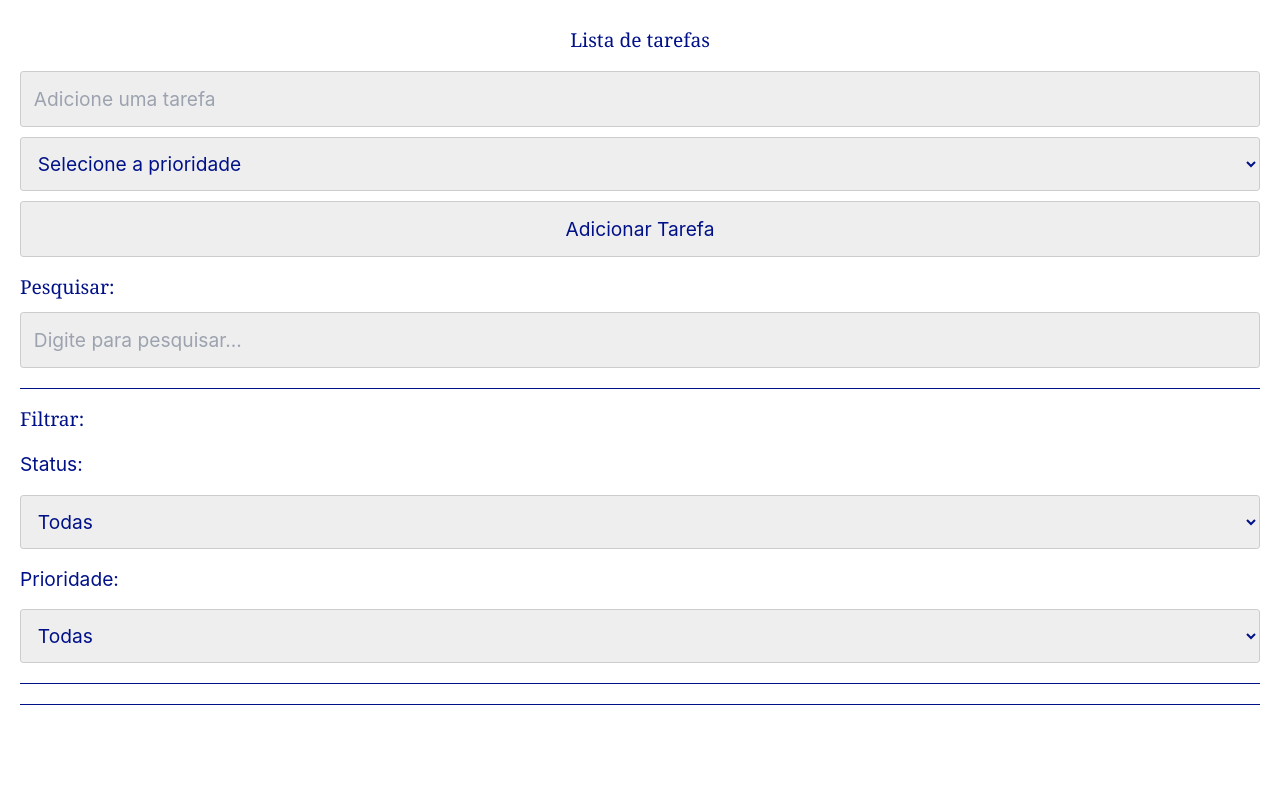
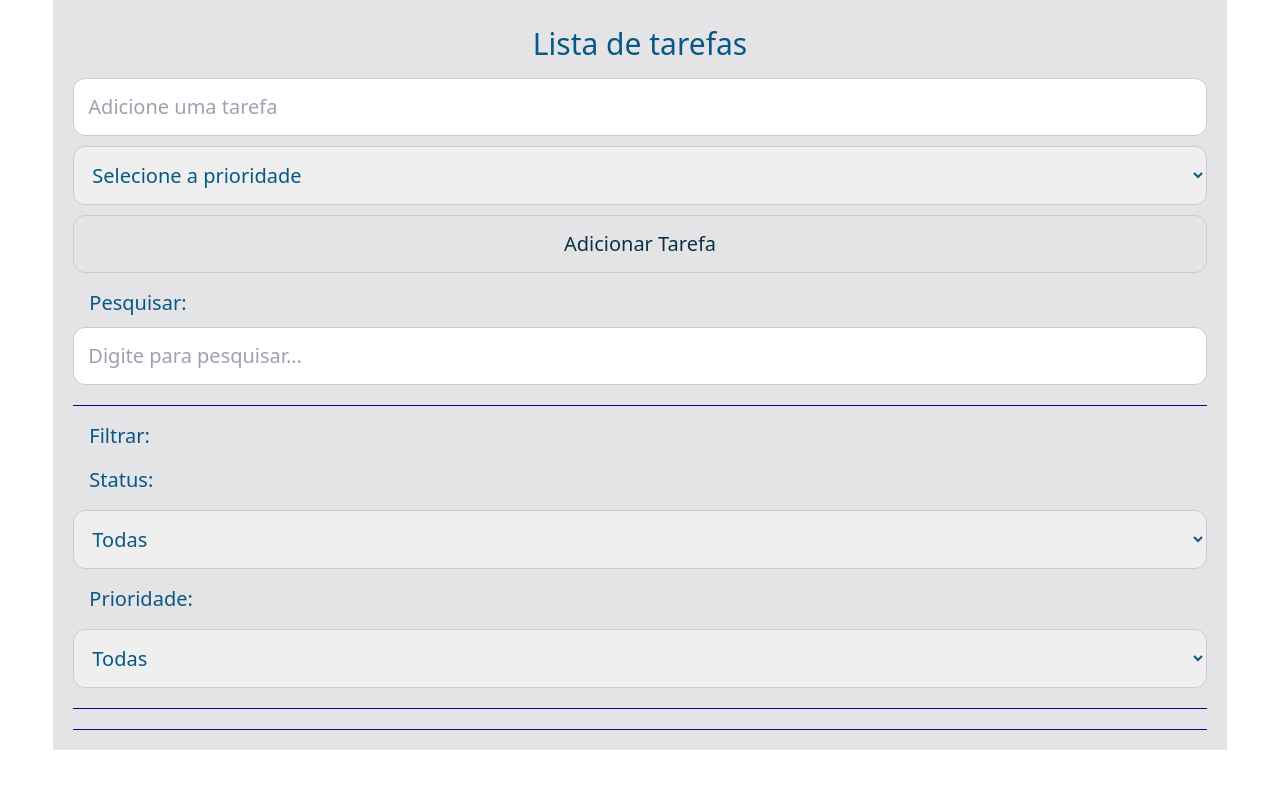
Before and after one commit to brunoo85/listaTarefas, a React (Vite) app: page / in a window 1280 px wide. Shown: the top 788 px of the page. Built offline with nearby package versions, Linux system fonts and the light colour scheme.

Commit message:
fix : limpando o app pt.2
aplicando o tailwind no arquivo de css para deixar o código mais limpo

```diff
--- a/src/index.css
+++ b/src/index.css
@@ -13,133 +13,87 @@ html {
     Cantarell, 'Open Sans', 'Helvetica Neue', sans-serif;
   --font-title: Georgia, 'Times New Roman', Times, serif;
   --font-size: 1.2rem;
-  --color: #19f;
-  --color-light: #adf;
-  --color-dark: #018;
-  --radius: 0.2rem;
+  --color-light: #aaddff;
+  --color-dark:#001188 ;
+  --radius: 10rem;
 }
 
 .app{
-  /* max-width: 600px; */
-  /* margin:0 auto 300px; */
-  /* background-color: rgb(238, 238, 238); */
-  padding: 10px 20px;
-  border-radius: 10px;
+  @apply w-11/12 mt-0 mx-auto mb-72 bg-zinc-200 max-sm:w-full px-5 py-2.5 font-sans;
 }
 
-body {
-  /* margin: 1.5rem; */
-  /* background-color: #7be3e3; */
-  /* padding: 10px; */
-  color: var(--color-dark);
+@layer base{
+  :root{
+    --color-light: #aaddff;
+    --color-dark: #001188 ;
   }
 
-body,
-input,
-textarea,
-button {
-  font-size: var(--font-size);
-  font-family: var(--font);
+  body{
+    @apply text-sky-800 text-xl font-sans;
   }
 
-h1,
-h2,
-h3 {
-  font-family: var(--font-title);
-
+  input {
+    @apply text-cyan-950 text-xl font-sans;
   }
 
-h1,
-h2,
-h3,
-p,
-ul {
-  margin: 1rem 0;
+  input, select {
+  @apply block border w-full rounded-xl transition-[0.2s] mb-2.5 p-3.5 border-solid border-[#ccc];
   }
 
-h1{
-  text-align: center;
+  input:focus {
+    @apply shadow-lg border-[#1199ff] outline-0 ;
   }
 
-h2{
-  margin-bottom: 10px;
+  button{
+    @apply text-xl font-sans cursor-pointer rounded-xl transition-[0.1s] text-slate-100 mx-0.5 px-6 py-3 border-none;
   }
 
-ul {
-  list-style: square;
-}
-
-li {
-  margin-bottom: 0.5rem;
-}
-
-label {
-  display: block;
-  margin-bottom: 0.25rem;
-}
-
-input,
-textarea, select {
-  display: block;
-  border: 1px solid #ccc;
-  width: 100%;
-  padding: 0.8rem;
-  border-radius: var(--radius);
-  background: #eee;
-  transition: 0.2s;
-  margin-bottom: 10px;
-}
-
-input:focus,
-textarea:focus {
-  outline: none;
-  border-color: var(--color);
-  background: white;
-  box-shadow: 0 0 0 3px var(--color-light);
-
-}
-
-button {
-  cursor: pointer;
-  border: none;
-  border-radius: var(--radius);
-  transition: 0.1s;
-  background: var(--color);
-  color: var(--color-dark);
-  padding: 0.8rem 1.6rem;
-  margin-left:2px;
-  margin-right: 2px;
-
-}
-
-button:hover,
-button:focus {
-  background: var(--color);
-  box-shadow: 0 0 0 3px var(--color-light), 0 0 0 4px var(--color);
+  button:hover, button:focus {
+  @apply shadow-lg;
   outline: none;
 }
 
   button:active {
-  box-shadow: 0 0 0 3px var(--color), 0 0 0 4px var(--color);
+  @apply shadow-lg;
+  }
+  button:disabled {
+  @apply opacity-50 cursor-wait;
   }
 
-button:disabled {
-  opacity: 0.5;
-  cursor: wait;
+  h1{
+    @apply font-sans text-3xl my-4 text-center;
+  }
+
+  h2,p {
+    @apply m-4;
+  }
+
+  h2{
+    @apply mb-2.5;
+  }
+
+  li{
+    @apply mb-2;
+  }
+
+  hr {
+    @apply mx-auto my-8 border-2 border-solid border-black;
+  }
+
 }
 
 .complete {
-  background-color: #6fd86f;
+  @apply bg-[#37e129]
+  /* background-color:rgb(72, 200, 72); */
+  /* ajeitar o hover */
 }
 
 .remove{
-  background-color: #e8635e;
+  @apply bg-[#ed3b34]
+  /* background-color: #ed3b34; */
+   /* ajeitar o hover */
 }
 
-hr {
-  border: 2px solid black;
-  margin: 2rem auto;
-}
 
 .todo-form{
   padding-bottom: 1.5rem ;
@@ -176,3 +130,28 @@ hr {
 .filter-options div{
   flex: 1 1 0;
 }
+
+
+
+/* Tudo que está nos arquivos inline para alterar
+Todo.jsx:
+
+  tarefa = flex-wrap ${todo.completa? "line-through bg-red-600" : ""}`
+
+  span no 2p -> className='font-medium'
+
+  div abaixo disso: flex flex-wrap gap-2
+
+  OS ICONES COM CADA UM LÁ MOSTRANDO
+
+Botão editar com bg-sky-500
+
+(lembrar de ocultar o botão "concluir e excluir" quando tiver editando
+
+todoForm=====================================
+className='bg-red-600' no botão de input para enviar (lembrar de estilizar ele)
+
+filter====================================
+na filter-options flex flex-wrap max-sm:flex-col
+
+*/
```
Lines whose indentation alone changed are shown as unchanged.
